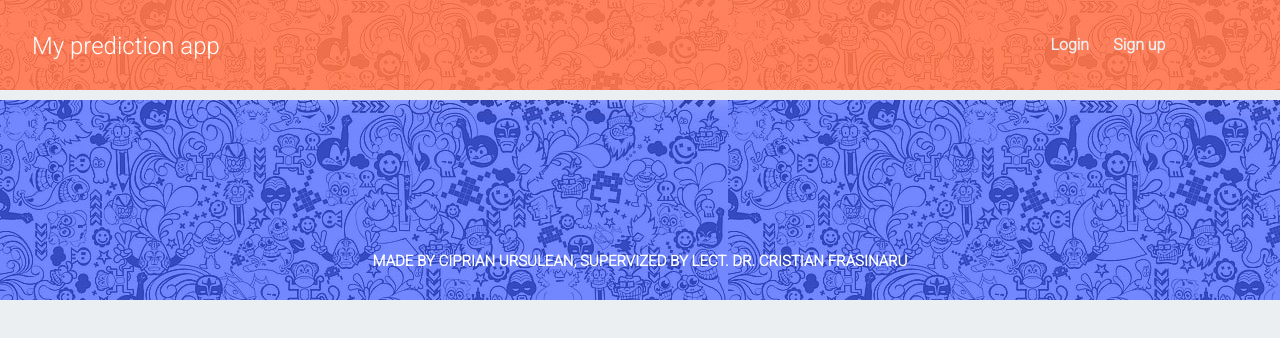
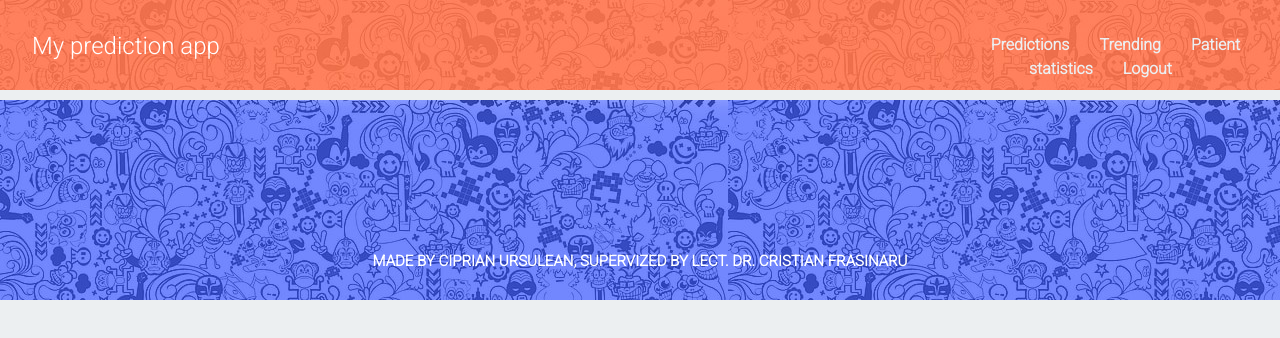
Before and after one commit to ciprian123/licenta_frontend, a Vue app: page / in a window 1280 px wide. Shown: the top 338 px of the page. Built offline with nearby package versions, Linux system fonts and the light colour scheme; the HTML template or start-up script is replaced by a standard one.

Commit message:
Implemented navigation on header

```diff
--- a/src/components/Header.vue
+++ b/src/components/Header.vue
@@ -2,13 +2,11 @@
     <header>
         <h4>My prediction app</h4>
         <nav>
-            <ul>
-                <li>
-                    <a href="#">Login</a>
-                </li>
-                <li>
-                    <a href="#">Sign up</a>
-                </li>
+            <ul id="navigation_link_list">
+                <li><router-link to="predictions">Predictions</router-link></li>
+                <li><router-link to="trending">Trending</router-link></li>
+                <li><router-link to="patient-stats">Patient statistics</router-link></li>
+                <li><router-link id="login_link" to="login">Logout</router-link></li>
             </ul>
         </nav>
     </header>
@@ -48,9 +46,36 @@ export default ({
         display: inline;
     }
     nav ul li a {
-        padding: 0 12px;
+        padding: 7px 15px;
         color: #ECEFF1;
         text-decoration: none;
         font-weight: bold;
     }
+    .router-link-active {
+        color: #263238;
+        border-radius: 3px;
+        font-weight: bold;
+    }
 </style>
+<script>
+export default({
+    name: 'Header',
+    methods: {
+        mark_as_active_predictions() {
+            document.querySelector("#predictions_link").classList.add("active");
+            document.querySelector("#trending_link").classList.remove("active");
+            document.querySelector("#predictions_link").classList.remove("active");
+        },
+        mark_as_active_trending() {
+            document.querySelector("#predictions_link").classList.remove("active");
+            document.querySelector("#trending_link").classList.add("active");
+            document.querySelector("#predictions_link").classList.remove("active");
+        },
+        mark_as_active_patient_stats() {
+            document.querySelector("#predictions_link").classList.remove("active");
+            document.querySelector("#trending_link").classList.remove("active");
+            document.querySelector("#predictions_link").classList.add("active");
+        }
+    }
+})
+</script>
```
